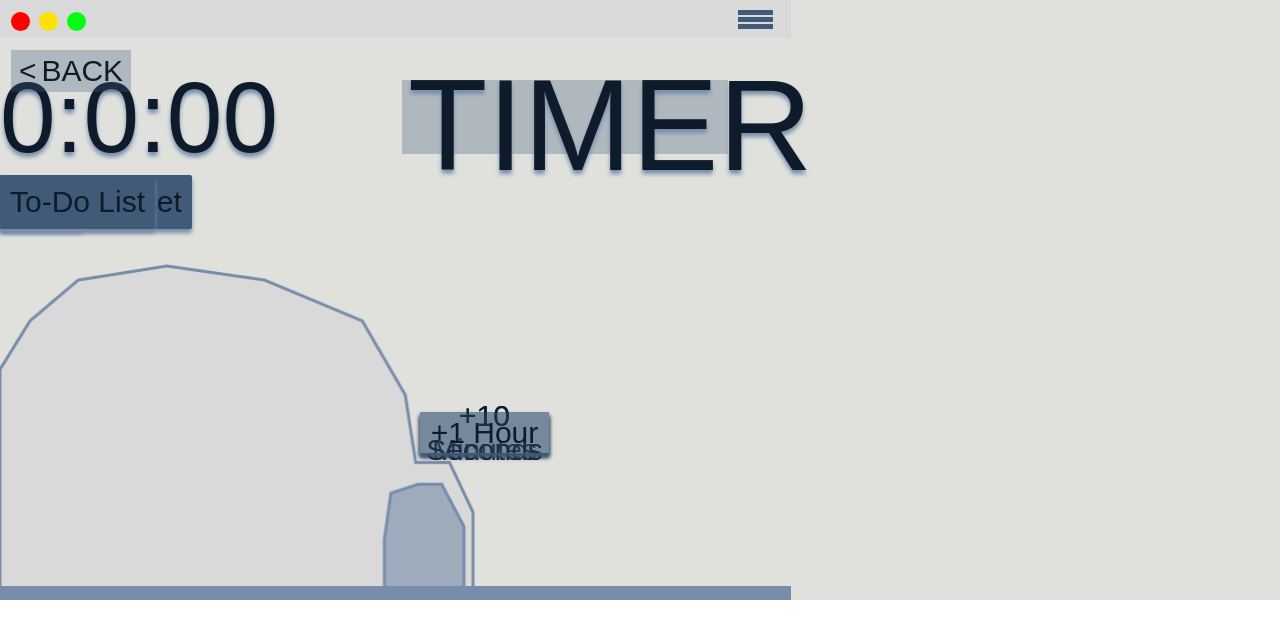
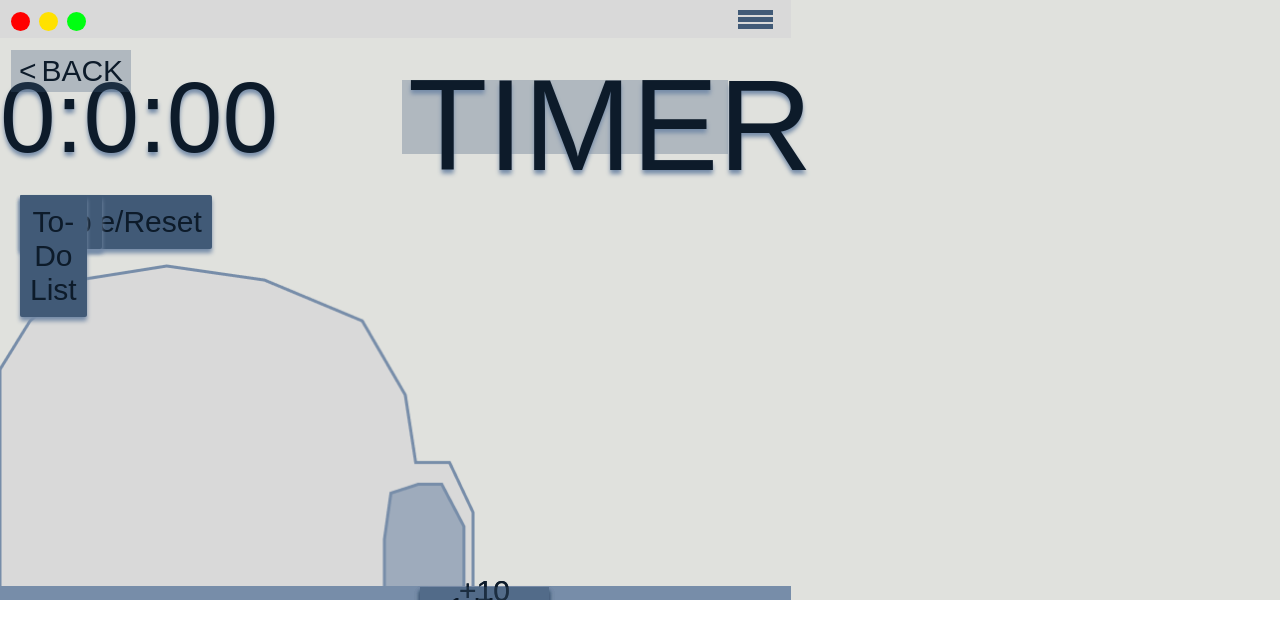
Before and after one commit to jbug16/GWC-Browser-Pet, a React (Create React App) app in the folder react-app/: page /#/timer in a window 1280 px wide. Shown: the top 638 px of the page. Built offline with nearby package versions, Linux system fonts and the light colour scheme; a web font is replaced by a local one.

Commit message:
css update (button containers)

```diff
--- a/react-app/src/pages/TimerPage.jsx
+++ b/react-app/src/pages/TimerPage.jsx
@@ -124,7 +124,7 @@ function TimerPage() {
             <br/><br/>
             <div id="Time" className="time">{formatTime(time)}</div>
 
-            <div className="add-time"/>
+            <div className="add-time">
             <button id="increaseMin" className="btn-plus" onClick={handleIncreaseMin}>
                 +10 Minutes
             </button>
@@ -135,8 +135,9 @@ function TimerPage() {
             <button id="increaseHr"  className="btn-plus" onClick={handleIncreaseHr}>
                 +1 Hour
             </button>
+            </div>
 
-            <div className="edit"/>
+            <div className="edit">
             <button id="startTimer" className="btn" onClick={handleStart}>
                 Start
             </button>
@@ -148,6 +149,7 @@ function TimerPage() {
             </button>
 
             <button id="toDo" className="btn" onClick={handleToDoClick}>To-Do List</button>
+            </div>
         </div>
     );
 }
--- a/react-app/src/styles/TimerPage.css
+++ b/react-app/src/styles/TimerPage.css
@@ -145,14 +145,15 @@
    gap: 10px;
    position: absolute;
    align-items: absolute;
-   padding: 100px;
+   padding: 20px;
    border: none;
 }
 
 .edit {
    display: flex;
+   gap: 10px;
    position: absolute;
    align-items: absolute;
-   padding: 2px;
+   padding: 20px;
    border: none;
 }
```
